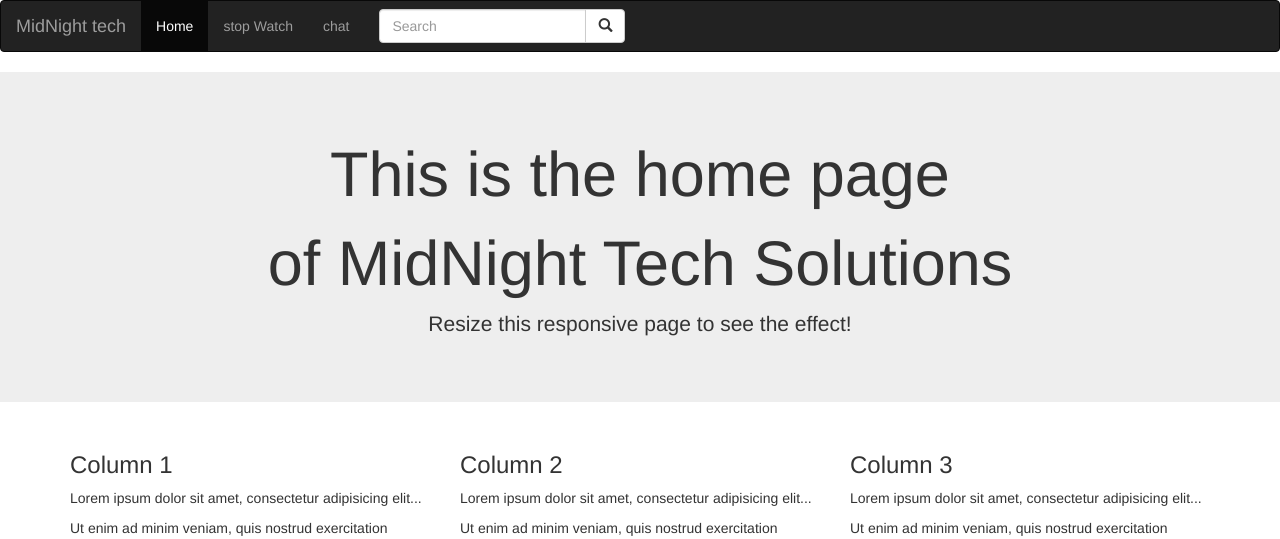
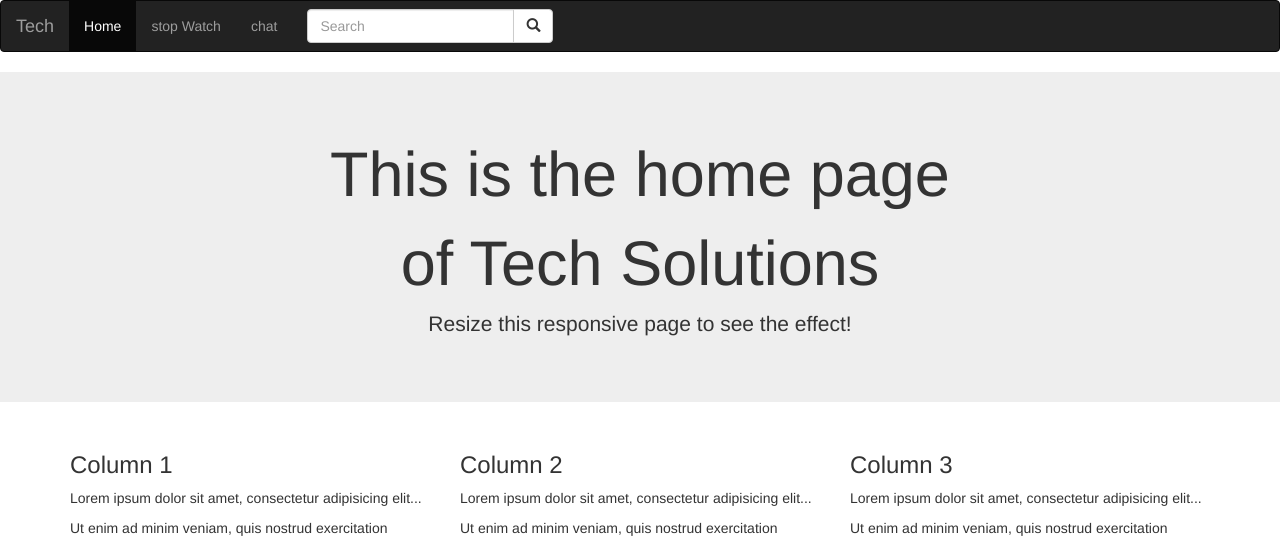
Before and after one commit to Rakesh-AC/project-midnight, a Django app: page /midapp/ in a window 1280 px wide. Shown: the top 539 px of the page. Run offline with Django 3.2, Linux system fonts and the light colour scheme; some libraries are stand-ins or nearby versions.

Commit message:
Update home.html

```diff
--- a/midapp/templates/home.html
+++ b/midapp/templates/home.html
@@ -12,7 +12,7 @@
     <nav class="navbar navbar-inverse">
         <div class="container-fluid">
           <div class="navbar-header">
-            <a class="navbar-brand" href="#">MidNight tech</a>
+            <a class="navbar-brand" href="#">Tech</a>
           </div>
           <ul class="nav navbar-nav">
             <li class="active"><a href="/midapp/">Home</a></li>
@@ -37,7 +37,7 @@
 
 <div class="jumbotron text-center">
   <h1>This is the home page</h1>
-  <h1> of MidNight Tech Solutions</h1>
+  <h1> of Tech Solutions</h1>
   <p>Resize this responsive page to see the effect!</p>
 </div>
 
```
